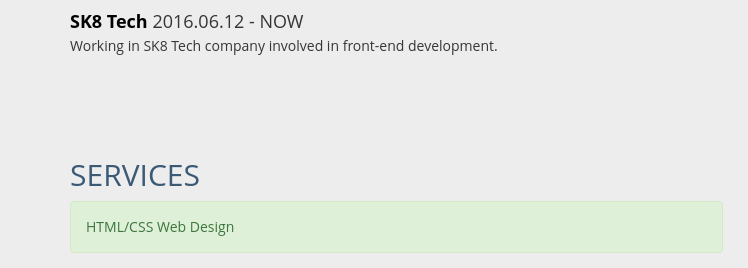
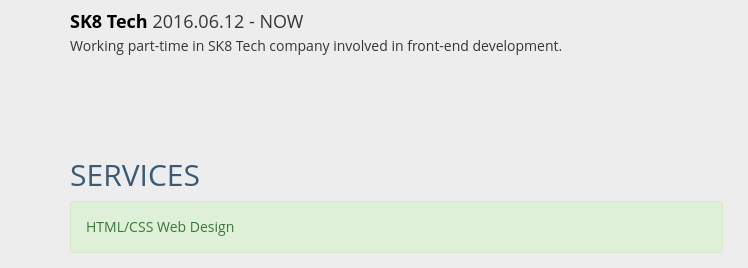
Before and after one commit to SK8-PTY-LTD/Kevin, a plain HTML site: page index.html in a window 1280 px wide. Shown: the part 906-1174 px from the top of the page, 0-748 px from the left. Drawn offline with nearby package versions, Linux system fonts and the light colour scheme.

Commit message:
update my resume

```diff
--- a/index.html
+++ b/index.html
@@ -99,7 +99,7 @@
 
                     <div class="media-body">
                         <h4 class="media-heading"><strong>SK8 Tech</strong> 2016.06.12 - NOW </h4>
-                        <p>Working in SK8 Tech company involved in front-end development. </p>
+                        <p>Working part-time in SK8 Tech company involved in front-end development. </p>
                     </div>
                 </div>
             </div>
```
